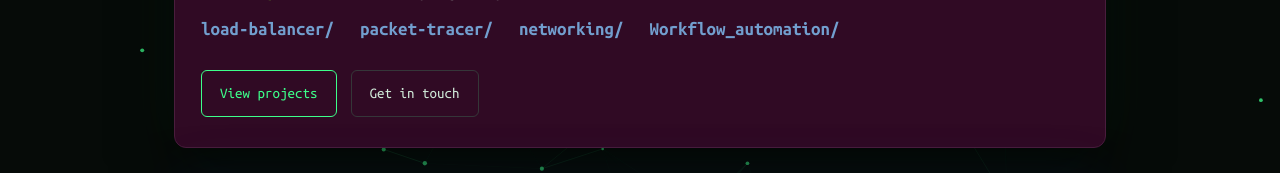
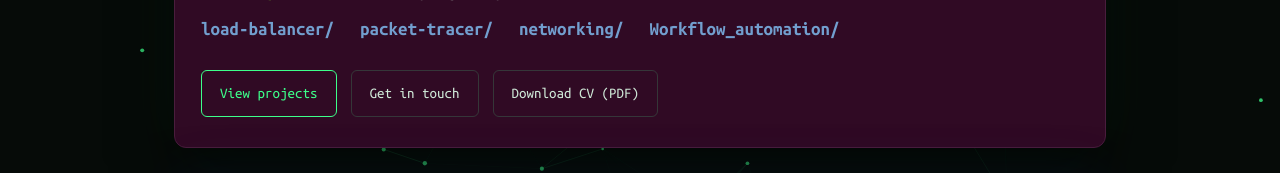
Before and after one commit to Riteshstha/nodejs-serveruptime-application-deploy-github-actions, a website: page public/index.html in a window 1280 px wide. Shown: the part 350-523 px from the top of the page. Drawn offline with Linux system fonts and the light colour scheme.

Commit message:
added function to download my cv in pdf formate

```diff
--- a/public/index.html
+++ b/public/index.html
@@ -140,6 +140,7 @@
           <div class="cta">
             <a class="btn" href="#projects">View projects</a>
             <a class="btn ghost" href="#contact">Get in touch</a>
+            <a class="btn ghost" href="Ritesh_Shrestha_CV.pdf" download="Ritesh_Shrestha_CV.pdf">Download CV (PDF)</a>
           </div>
         </div>
       </div>
@@ -191,10 +192,10 @@
         <p class="tags">Zabbix, Grafana, Checkmk, Linux, Email Alerting, SMTP</p>
       </article>
       <article class="project" id="project-4">
-    <h3>Automation Scripts &amp; CI/CD Pipeline</h3>
-    <p>Built a CI/CD pipeline where every git push builds a Docker image, tags it with the commit ID and prepares it for a rolling deploy with rollback. Also wrote a visitor-tracking script that logs each visitor to this website, capturing their public IP address, approximate coordinates, ISP and other network details.</p>
-    <p class="tags">CI/CD Pipeline, GitHub Actions, Docker Hub, Bash, Visitor Logging</p>
-</article>
+        <h3>Automation Scripts &amp; CI/CD Pipeline</h3>
+        <p>Built a CI/CD pipeline where every git push builds a Docker image, tags it with the commit ID and prepares it for a rolling deploy with rollback. Also wrote a visitor-tracking script that logs each visitor to this website, capturing their public IP address, approximate coordinates, ISP and other network details.</p>
+        <p class="tags">CI/CD Pipeline, GitHub Actions, Docker Hub, Bash, Visitor Logging</p>
+      </article>
     </div>
   </section>
 
@@ -205,6 +206,7 @@
       <button type="button" class="btn" data-key="email">Email me</button>
       <button type="button" class="btn ghost" data-key="github">GitHub</button>
       <button type="button" class="btn ghost" data-key="linkedin">LinkedIn</button>
+      <a class="btn ghost" href="Ritesh_Shrestha_CV.pdf" download="Ritesh_Shrestha_CV.pdf">Download CV (PDF)</a>
     </div>
 
     <div class="term ct">
```
Also changed, not shown: 1 other file.
